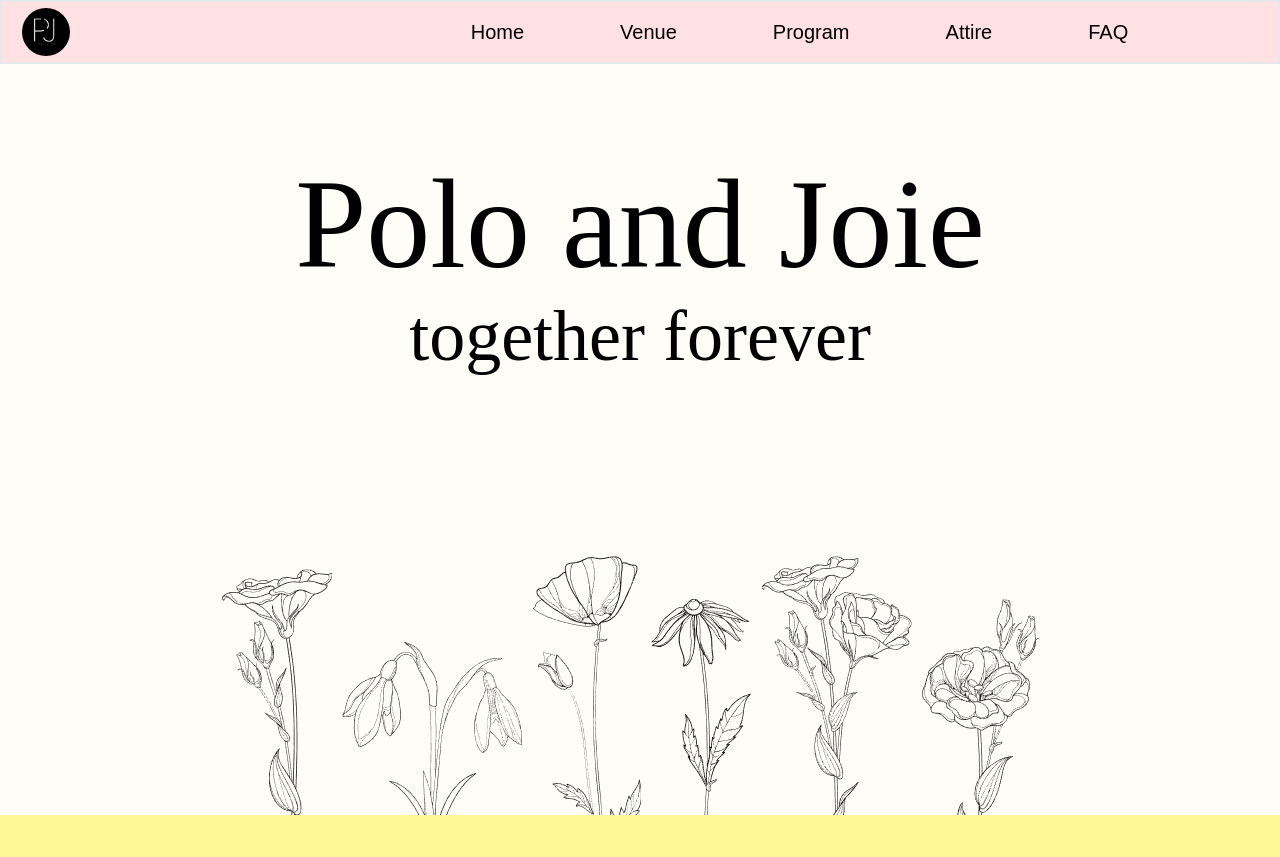
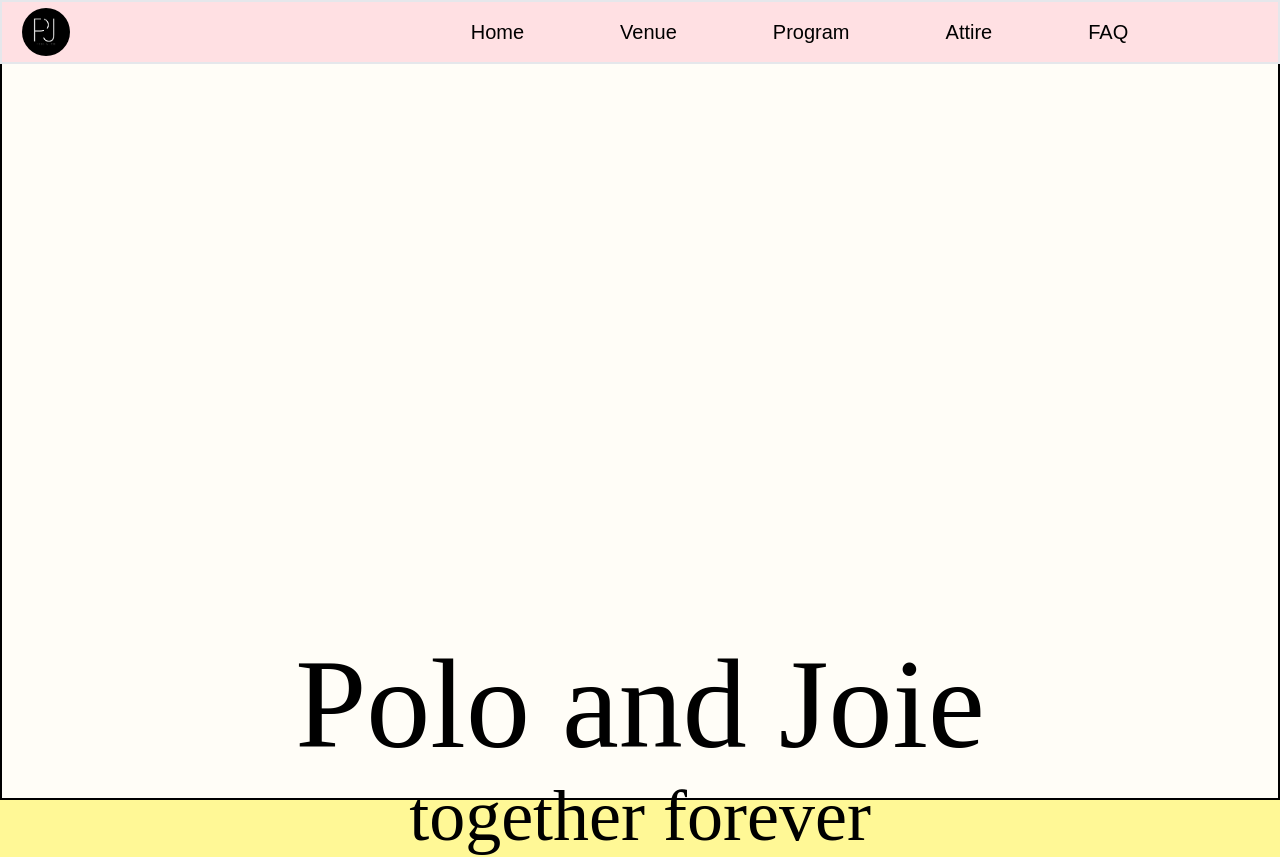
Before and after one commit to jigolaurito93/PoAndJoWedding, a React (Vite) app: page / in a window 1280 px wide. Shown: the top 857 px of the page. Built offline with nearby package versions, Linux system fonts and the light colour scheme; a web font is replaced by a local one.

Commit message:
adjusted hero text

```diff
--- a/src/components/LandingHero.jsx
+++ b/src/components/LandingHero.jsx
@@ -1,12 +1,14 @@
 import React, { Component } from "react";
-import flowers from '../assets/flowers.png'
+import flowers from "../assets/flowers.png";
 
 function LandingHero() {
   return (
-    <div className="w-full pt-20 h-[100%]" id="heroContainer">
-      <div className="flex flex-col justify-center items-center mt-20 px-3">
+    <div className="w-full h-screen border-2 border-black" id="heroContainer">
+      <div className="flex flex-col justify-center items-center px-3 pt-[50%]">
         <h1 className="text-6xl md:text-8xl lg:text-9xl">Polo and Joie</h1>
-        <h2 className="text-5xl mt-3 mb-36 md:text-6xl lg:text-7xl">together forever</h2>
+        <h2 className="text-5xl mt-3 mb-36 md:text-6xl lg:text-7xl">
+          together forever
+        </h2>
         <img src={flowers} alt="" />
         <h1></h1>
       </div>
```
